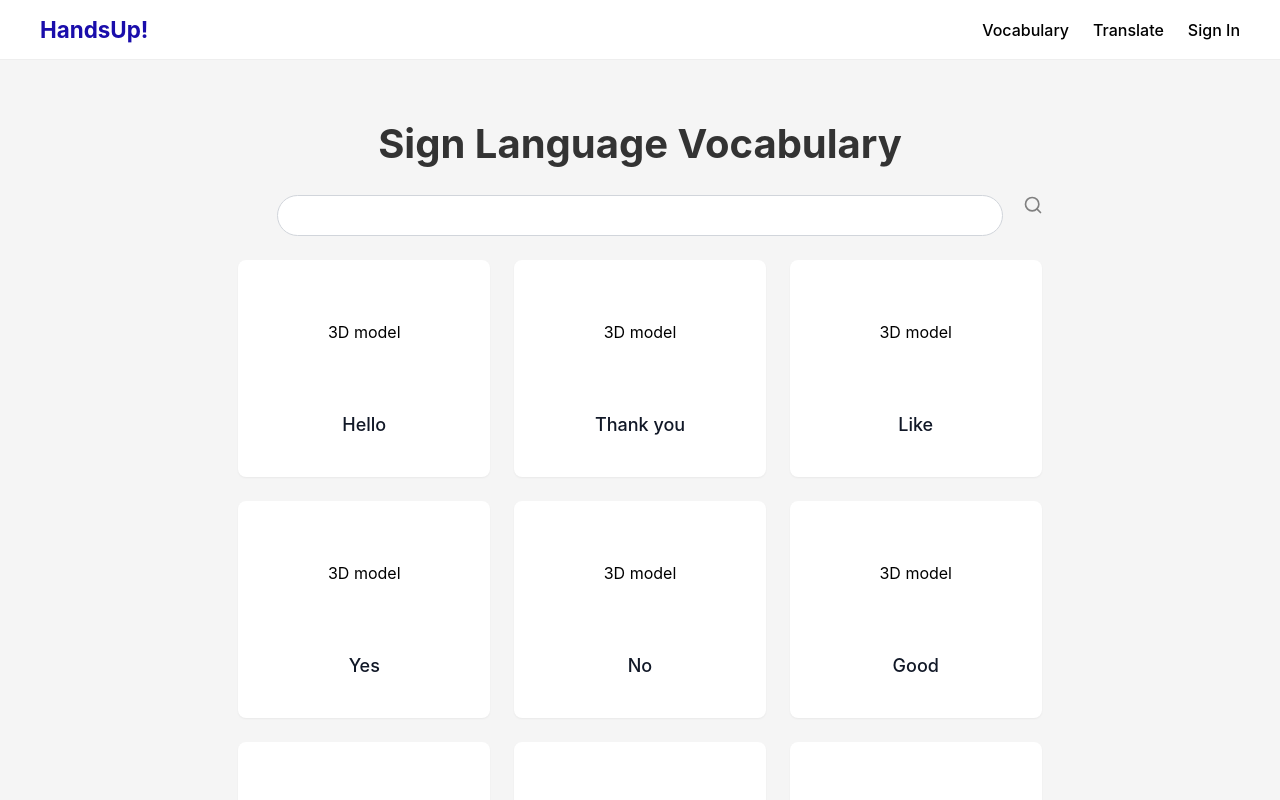
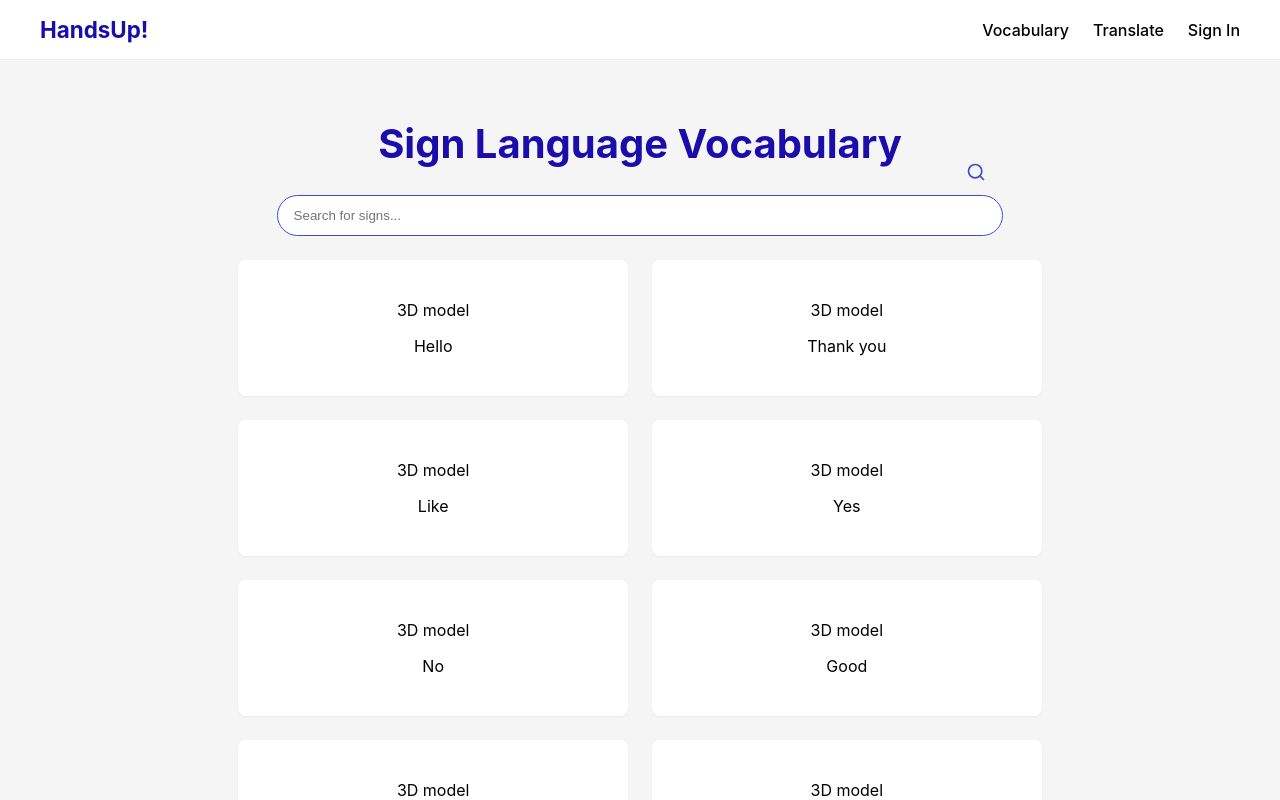
Before and after one commit to thunwaaa/sign_language, a React (Create React App) app in the folder sign_language_web/: page /Vocabulary in a window 1280 px wide. Shown: the top 800 px of the page. Built offline with nearby package versions, Linux system fonts and the light colour scheme.

Commit message:
PopUp and Search Finish

```diff
--- /dev/null
+++ b/sign_language_web/src/components/CardPopUp.jsx
@@ -0,0 +1,60 @@
+import React, { useEffect, useRef } from 'react'
+import FavButton from './FavButton'
+
+const CardPopUp = ({word, onClose}) => {
+  return (
+    <div style={style.popupOverlay}>
+        <div style={style.popupBox}>
+            <h3 style={style.title}>{word}</h3>
+            <h4>Meaning</h4>
+            <p>A common greeting used when meeting someone.</p>
+            <h4>Description</h4>
+            <p>Extend your dominant hand forward with palm facing up,
+            then move it slightly upward and to the side.</p>
+            <FavButton />
+            <button style={style.closeButton} onClick={onClose}>x</button>
+
+        </div>
+    </div>
+  )
+}
+
+const style ={
+  popupOverlay : {
+    position : 'fixed',
+    top : 0,
+    left : 0,
+    right : 0,
+    bottom : 0,
+    backgroundColor : 'rgba(0,0,0,0.5)',
+    display : 'flex',
+    justifyContent : 'center',
+    alignItems : 'center',
+    zIndex : 1000,
+  },
+  popupBox : {
+    backgroundColor : '#fff',
+    padding : '24px',
+    borderRadius : '8px',
+    width : '300px',
+    boxShadow : '0 4px rgba(0,0,0,0.2)',
+    position : 'relative',
+  },
+  closeButton : {
+    position : 'absolute',
+    top : '8px',
+    right : '8px',
+    background : 'none',
+    border : 'none',
+    fontSize : '18px',
+    cursor : 'pointer',
+    color : '#555',
+  },
+  title : {
+    fontSize : '20px',
+    fontWeight : 'bold',
+    marginBottom : '12px',
+  }
+}
+
+export default CardPopUp
--- /dev/null
+++ b/sign_language_web/src/components/FavButton.jsx
@@ -0,0 +1,38 @@
+import React, { useState } from 'react'
+import { Heart } from 'lucide-react';
+
+function FavButton() {
+    const [isFavorite,setIsFavorite] = useState(false);
+
+  return (
+    <button
+        onClick={() => setIsFavorite(true)}
+        style={style.favbutton}
+        className={`flex items-center gap-2 py-2 px-4 rounded-md text-white font-medium transition-all ${
+            isFavorite
+              ? 'bg-blue-600 hover:bg-blue-700'
+              : 'bg-blue-500 hover:bg-blue-600'
+          }`}
+    >
+        <Heart
+        size={18}
+        fill= {isFavorite ? 'white' : 'none'} />
+        <span>Favorite</span>
+    </button>
+  )
+}
+const style = {
+    favbutton : {
+        display : 'flex',
+        alignItems : 'center',
+        gap : '2',
+        paddingTop : '2',
+        paddingBottom : '2',
+        paddingLeft : '4',
+        paddingRight : '4',
+        borderRadius : '200px',
+        color : 'white',
+    }
+}
+
+export default FavButton
--- a/sign_language_web/src/components/Header.jsx
+++ b/sign_language_web/src/components/Header.jsx
@@ -20,6 +20,7 @@ const styles = {
     width: '100%',
     backgroundColor: '#fff',
     borderBottom: '1px solid #eee',
+    // position : 'fixed'
   },
   header: {
     maxWidth: '1200px',
--- a/sign_language_web/src/components/SearchBar.jsx
+++ b/sign_language_web/src/components/SearchBar.jsx
@@ -1,18 +1,38 @@
-import React from "react";
-import "../components/style/vocab.css";
+import React, { useState } from "react";
 import {Search} from "lucide-react";
 
-function SearchBar() {
+function SearchBar({searchTerm, onSearchChange}) {
 
   return (
     <div>
       <input
       type="text"
-      className="input"
+      style={style.input}
+      placeholder="Search for signs..."
+      value={searchTerm}
+      onChange={(e) => onSearchChange(e.target.value)}
       />
-      <Search className="search-icon" size={20} />
+      <Search style={style.searchIcon} size={20} />
     </div>
   );
 }
-
+const style = {
+  input : {
+    width: '55%',
+    paddingTop: '0.75rem',
+    paddingBottom: '0.75rem',
+    paddingLeft: '1rem',
+    paddingRight: '2.5rem',
+    borderRadius: '9999px',
+    border: '1px solid #3B4CCA',
+  },
+  searchIcon :{
+    position : 'absolute',
+    right : '23%',
+    top:'21.5%',
+    transform: 'translateY(-50%)',
+    color:'#3B4CCA',
+    pointerEvents:'none'
+  }
+}
 export default SearchBar;
--- /dev/null
+++ b/sign_language_web/src/components/SignCard.jsx
@@ -0,0 +1,16 @@
+import React from 'react'
+
+const SignCard = ({word, onClick}) => {
+  return (
+    <div  onClick={onClick}>
+        <div >
+            <p>3D model</p>
+        </div>
+        <div>
+            <p>{word}</p>
+        </div>
+    </div>
+  )
+}
+
+export default SignCard
--- a/sign_language_web/src/components/SignGrid.jsx
+++ b/sign_language_web/src/components/SignGrid.jsx
@@ -1,25 +1,66 @@
-import React, { useContext, useState } from 'react';
-import  signs  from '../data/signs';
+import React, { useContext, useState } from "react";
+import signs from "../data/signs";
+import CardPopUp from "./CardPopUp";
+import FavButton from "./FavButton";
+import SignCard from "./SignCard";
 
-const SignGrid = () => {
+const SignGrid = ({signs}) => {
+  const [isPopupOpen, setIsPopupOpen] = useState(null);
+
   return (
-    <div className="grid">
-      {signs.length > 0 ? (
-        signs.map((sign) => (
-            <div  key={sign.id} className='sign-card'>
-                <div className='sign-image'>
-                    3D model
-                </div>
-                <h3 className='sign-title'>{sign.name}</h3>
-            </div>
-        ))
-      ) : (
-        <div className="col-span-full text-center py-10">
-          <p className="text-gray-500">No signs found matching your search.</p>
-        </div>
+    <div>
+      <div style={style.grid}>
+        {signs && signs.length > 0 ?(
+          signs.map((sign, index) =>
+          <div style={style.signCard} key={index}>
+            <SignCard
+              word={sign.name}
+              onClick={() => setIsPopupOpen(sign)}
+            />
+          </div>
+        )) : (
+          <p style={style.emptyData}>No data available in sign vocabulary</p>
+        )}
+
+      </div>
+
+      {isPopupOpen && (
+        <CardPopUp
+          word={isPopupOpen.name}
+          onClose={() => setIsPopupOpen(null)}
+        />
       )}
     </div>
   );
 };
 
+const style = {
+  grid: {
+    display: "grid",
+    gridTemplateColumns: "repeat(auto-fit, minmax(300px,1fr))",
+    gap: "1.5rem",
+    margin: "1.5rem",
+    paddingLeft: "15%",
+    paddingRight: "15%",
+  },
+  signCard: {
+    backgroundColor: "white",
+    borderRadius: "0.5rem",
+    overflow: "hidden",
+    boxShadow: "0 1px 2px rgba(0, 0, 0, 0.05)",
+    transition: "all 0.3s ease",
+    display: "flex",
+    flexDirection: "column",
+    alignItems: "center",
+    padding: "1.5rem",
+    cursor: "pointer",
+  },
+  emptyData: {
+    gridColumn: "span 12/ span 12",
+    textAlign: "center",
+    paddingTop: "2.5rem",
+    paddingBottom: "2.5rem",
+  },
+};
+
 export default SignGrid;
--- a/sign_language_web/src/components/style/search.css
+++ /dev/null
@@ -1,16 +0,0 @@
-.input {
-  width: 55%;
-  padding-top: 0.75rem;     /* py-3 */
-  padding-bottom: 0.75rem;
-  padding-left: 1rem;       /* pl-4 */
-  padding-right: 2.5rem;    /* pr-10 */
-  border-radius: 9999px;    /* rounded-full */
-  border: 1px solid #D1D5DB; /* border-gray-300 */
-  transition: all 0.2s;     /* transition-all duration-200 */
-}
-
-.input:focus {
-  outline: none;                     /* focus:outline-none */
-  box-shadow: 0 0 0 2px #6366F1;     /* focus:ring-2 + ring-indigo-500 */
-  border-color: transparent;         /* focus:border-transparent */
-}
--- a/sign_language_web/src/components/style/vocab.css
+++ /dev/null
@@ -1,89 +0,0 @@
-.input {
-  width: 55%;
-  padding-top: 0.75rem;     /* py-3 */
-  padding-bottom: 0.75rem;
-  padding-left: 1rem;       /* pl-4 */
-  padding-right: 2.5rem;    /* pr-10 */
-  border-radius: 9999px;    /* rounded-full */
-  border: 1px solid #D1D5DB; /* border-gray-300 */
-  transition: all 0.2s;     /* transition-all duration-200 */
-}
-
-.input:focus {
-  outline: none;                     /* focus:outline-none */
-  box-shadow: 0 0 0 2px #6366F1;     /* focus:ring-2 + ring-indigo-500 */
-  border-color: transparent;         /* focus:border-transparent */
-}
-.search-icon{
-  position: absolute;
-  z-index: 100;
-  color: gray;
-  padding-left: 20px;
-  top: 1/2;
-}
-.grid {
-    display: grid;
-    grid-template-columns: repeat(1, minmax(0, 1fr));
-    gap: 1.5rem; /* gap-6 */
-    margin: 1.5rem; /* mt-12 */
-    padding-left: 15%;
-    padding-right: 15%;
-  }
-
-  @media (min-width: 640px) {
-    .grid {
-      grid-template-columns: repeat(1, minmax(0, 1fr));
-    }
-  }
-
-  @media (min-width: 768px) {
-    .grid {
-      grid-template-columns: repeat(2, minmax(0, 1fr));
-    }
-  }
-
-  @media (min-width: 1024px) {
-    .grid {
-      grid-template-columns: repeat(3, minmax(0, 1fr));
-    }
-  }
-  .sign-card {
-    background-color: white;
-    border-radius: 0.5rem;
-    overflow: hidden;
-    box-shadow: 0 1px 2px rgba(0, 0, 0, 0.05);
-    transition: all 0.3s ease;
-    display: flex;
-    flex-direction: column;
-    align-items: center;
-    padding: 1.5rem;
-    cursor: pointer;
-  }
-
-  .sign-card:hover {
-    box-shadow: 0 4px 6px rgba(0, 0, 0, 0.1);
-  }
-
-  .sign-image {
-    margin-bottom: 1rem;
-    display: flex;
-    align-items: center;
-    justify-content: center;
-    height: 6rem; /* 24 x 0.25rem = 6rem */
-  }
-
-  .sign-title {
-    font-size: 1.125rem; /* text-lg */
-    font-weight: 500;    /* font-medium */
-    color: #111827;      /* text-gray-900 */
-    text-align: center;
-  }
-
-  .sign-badge {
-    margin-top: 0.5rem;
-    padding: 0.25rem 0.5rem;
-    background-color: #e0e7ff; /* bg-indigo-100 */
-    color: #3730a3;            /* text-indigo-800 */
-    font-size: 0.75rem;        /* text-xs */
-    border-radius: 9999px;     /* rounded-full */
-  }
--- a/sign_language_web/src/routes/Vocab.jsx
+++ b/sign_language_web/src/routes/Vocab.jsx
@@ -1,19 +1,28 @@
-import React from 'react';
+import React, { useState } from 'react';
 import Header from '../components/Header';
 import SearchBar from '../components/SearchBar';
 import SignGrid from '../components/SignGrid';
-import '../components/style/vocab.css';
+import signs from '../data/signs';
 
 function Vocabulary() {
+  const [searchTerm,setSearchTerm] = useState("");
+
+  const filteredSigns = signs.filter(sign =>
+    sign.name.toLowerCase().includes(searchTerm.toLowerCase())
+  );
+
   return (
-    <>
+    <div>
       <Header />
       <main style={styles.container}>
         <h1 style={styles.heading}>Sign Language Vocabulary</h1>
-        <SearchBar />
-        <SignGrid />
+        <SearchBar
+          searchTerm={searchTerm}
+          onSearchChange={setSearchTerm}
+        />
+        <SignGrid signs={filteredSigns} />
       </main>
-    </>
+    </div>
   );
 }
 
@@ -26,7 +35,7 @@ const styles = {
   },
   heading: {
     fontSize: '2.5rem',
-    color: '#333',
+    color: '#1a0dab',
   },
   cardContainer: {
     marginTop: '20px',
```
